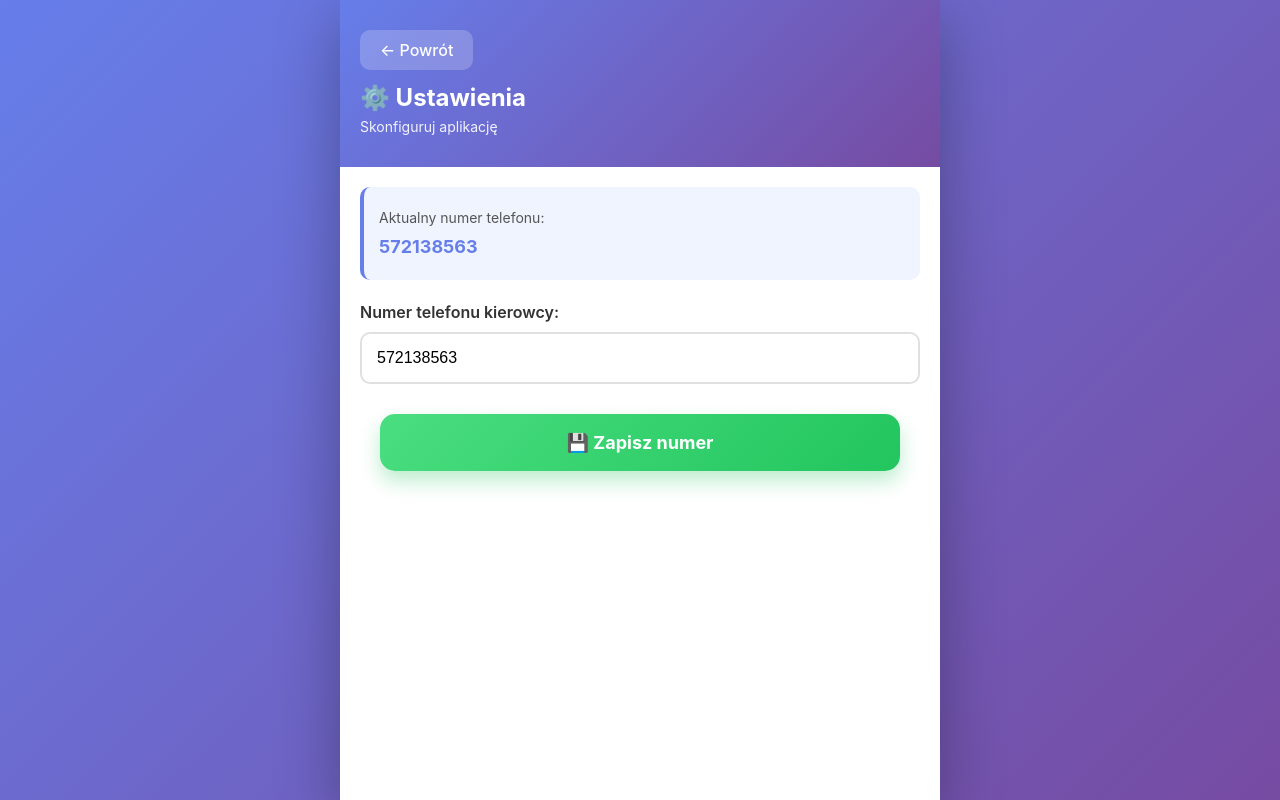
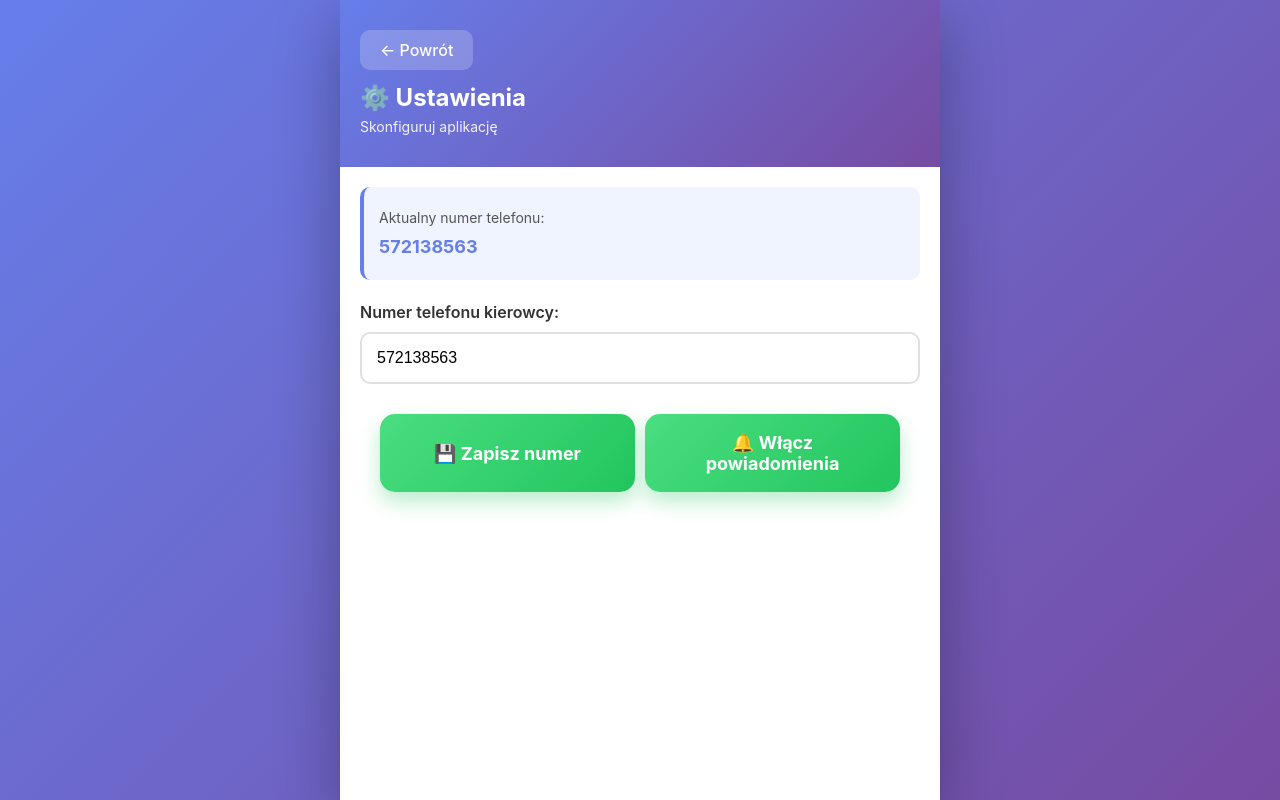
Before and after one commit to mwmarszalek/tnz-app, a React (Vite) app: page / in a window 1280 px wide. Both pictures are taken after a click on the button "⚙️". Built offline with nearby package versions, Linux system fonts and the light colour scheme.

Commit message:
add onesignal notifications

```diff
--- a/index.html
+++ b/index.html
@@ -2,6 +2,19 @@
 <html lang="pl">
   <head>
     <meta charset="UTF-8" />
+
+    <script
+      src="https://cdn.onesignal.com/sdks/web/v16/OneSignalSDK.page.js"
+      defer
+    ></script>
+    <script>
+      window.OneSignalDeferred = window.OneSignalDeferred || [];
+      OneSignalDeferred.push(async function (OneSignal) {
+        await OneSignal.init({
+          appId: "d51065fe-d4e2-422a-bff4-eca8b67e1f5c",
+        });
+      });
+    </script>
 
     <!-- PWA Meta Tags -->
     <link rel="icon" href="/favicon.ico" type="image/x-icon" />
--- a/src/components/Settings.jsx
+++ b/src/components/Settings.jsx
@@ -21,6 +21,12 @@ function Settings({ driverPhone, setDriverPhone, setView }) {
     setDriverPhone(cleanPhone);
     alert(`✅ Numer zapisany: ${cleanPhone}`);
     setView("departures");
+  };
+
+  const requestNotifications = () => {
+    if (window.OneSignal) {
+      window.OneSignal.Slidedown.promptPush();
+    }
   };
 
   return (
@@ -57,6 +63,9 @@ function Settings({ driverPhone, setDriverPhone, setView }) {
           <button className="btn btn-save" onClick={savePhoneNumber}>
             💾 Zapisz numer
           </button>
+          <button className="btn btn-save" onClick={requestNotifications}>
+            🔔 Włącz powiadomienia
+          </button>
         </div>
       </div>
     </>
```
